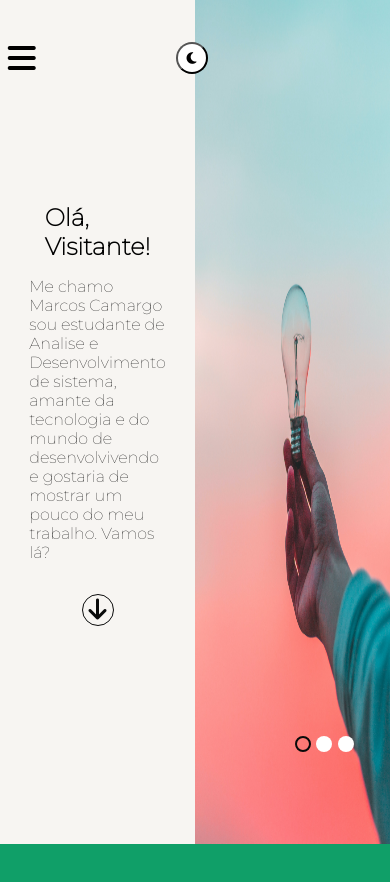
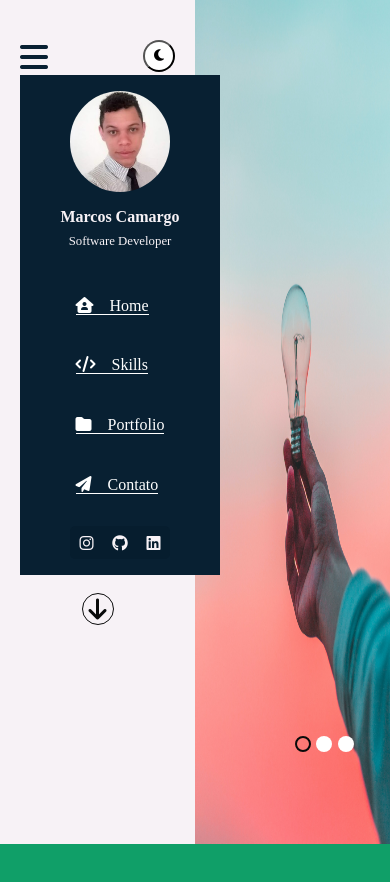
Before and after one commit to camargosproj/my-portfolio-website, a plain HTML site: page index.html in a window 390 px wide. Both pictures are taken after a click on the button 21 px from the left and 58 px from the top of the page. Shown: the top 882 px of the page. Drawn offline with Linux system fonts and the light colour scheme.

Commit message:
Mobile menu and bug fixes

```diff
--- a/assets/css/style.css
+++ b/assets/css/style.css
@@ -2,12 +2,12 @@
 :root{
     --sidebar-color: #082032;
     --sidebar-media-color: #061d2e;
-    --side-content-color: #F7F5F2;
+    --side-content-color: #f7f2f6;
     --sidebar-font-color: #fff;
     --dark-mode-color: #282828;
-    --profile-font-size: 1.5rem;
-    --profile-p-size: 1rem;
-    --nav-font-size: 1.5rem;
+    --profile-font-size: 1.1rem;
+    --profile-p-size: .8rem;
+    --nav-font-size: 1.3rem;
     --nav-social-size: 2.5rem;
     --h1-font-size: 2.5rem;
     --paragraph-font-size: 1.5rem;
@@ -22,9 +22,9 @@
     text-decoration: none;
     list-style: none;
     scroll-behavior: smooth;
-    font-family: 'Montserrat', sans-serif;
 }
 
+/* -- Section default styles -- */
 
 section{
     height: 100vh;
@@ -47,31 +47,46 @@ section{
 .hero-section{
     display: flex;
 }
+
+
+/* #region SIDEBAR*/
+.sidebar-container{
+    min-width: 12.5rem;
+    width: 15%;
+    height: 100vh;
+}
 .sidebar{
     width: 15%;
+    min-width: 12.5rem;
     height: 100vh;
+    min-height: 600px;
     background-color: var(--sidebar-color);
     display: flex;
     flex-direction: column;
     justify-content: space-around;
     align-items: center;
     position: fixed;
+    z-index: 1;
+    animation: sidebar-slide-in .8s ease-in-out;
+}
+
+@keyframes sidebar-slide-in{
+    0%{
+        transform: translateX(-100%);
+    }
+
+    100%{
+        transform: translateX(0);
+    }
 }
 
 /* -- Hamburguer Menu button -- */
 .hamburger-btn{
-    position: absolute;
-    top: 5%;
-    left: 2%;
-    cursor: pointer;
-    background: transparent;
-    border: none;
-    z-index: 2;
+    display: none;
 }
-.fa-bars{
-    color: #000;
-    font-size: 2rem;
-}
+
+
+
 /* -- Profile Container -- */
 
 .profile-container{
@@ -84,6 +99,7 @@ section{
     min-width: 150px;
 }
 .profile-container h4{
+    font-weight: bold;
     margin: 1rem 0 .5rem;
     font-size: var(--profile-font-size);
 }
@@ -107,14 +123,14 @@ section{
 }
 
 .navigation li{
-    margin: 2rem;
+    padding: 2rem;
     padding-bottom: .6rem;
-    border-bottom: #fff 1px solid;
 }
 
 .navigation a{
     color: #fff;
     font-size: var(--nav-font-size);
+    border-bottom: #fff 1px solid;
 }
 .navigation li:hover{
     transform: translateX(10px);
@@ -145,31 +161,15 @@ section{
     padding-bottom: 2rem;
     transition: all ease-in-out .2s;
 }
-
-@media screen and (max-width: 1430px) {
-    :root{
-        --profile-font-size: .8rem;
-        --profile-p-size: .6rem;
-        --nav-font-size: .8rem;
-        --nav-social-size: 1.5rem;
-        --h1-font-size: 2rem;
-        --paragraph-font-size: 1.2rem;
-    }
-    .navigation i{
-        margin-right: .2rem;
-    }
-
-}
-
+/* #endregion*/
 
 
 /* -- Hero section content -- */
 
 .side-content{
-    position: relative;
-    left: 15%;
-    width: 85%;
+    flex: 1;
     height: 100vh;
+    min-height: 600px;
     background-color: var(--side-content-color);
     display: flex;
     justify-content: center;
@@ -177,8 +177,8 @@ section{
 }
 .toggle-dark-button{
     position: absolute;
-    top: 5%;
-    left: 45%;
+    top: 40px;
+    right: 20px;
     background-color: #fff;
     border-radius: 50%;
     width: 2rem;
@@ -194,8 +194,11 @@ section{
     color: #fff;
 }
 
+
+
 .hero-image{
     height: 100vh;
+    min-height: 600px;
     width: 50%;
     position: relative;
 }
@@ -236,7 +239,7 @@ section{
     align-items: center;
     width: 50%;
     height: 100%;
-    padding: 2rem;
+    padding: 4rem;
     animation: text-animation .5s forwards;
 }
 .hero-text-container h1{
@@ -255,10 +258,11 @@ section{
 @keyframes text-animation{
     from{
         transform: translateY(20px);
+        opacity: 0;
+
     }
     to{
         opacity: 1;
-        transform: none;
     }
 }
 
@@ -298,21 +302,34 @@ section{
 @media screen and (max-width: 700px) {
 
     :root{
-        --profile-font-size: .7rem;
-        --profile-p-size: .5rem;
+        --profile-font-size: 1rem;
+        --profile-p-size: .8rem;
         --nav-font-size: 1rem;
         --nav-social-size: 2rem;
-        --nav-font-size: .8rem;
+        --nav-font-size: 1rem;
         --nav-social-size: 2.5rem;
         --h1-font-size: 1.5rem;
         --paragraph-font-size: 1rem;
     }
-    .sidebar{
+    .sidebar-container{
         display: none;
     }
 
+    .hamburger-btn{
+        display: block;
+        position: fixed;
+        top: 40px;
+        left: 20px;
+        cursor: pointer;
+        background: transparent;
+        border: none;
+        color: var(--sidebar-color);
+        font-size: 2rem;
+        z-index: 1;
+        transition: all .5s ease-in-out;
+    }
+
     .social-media{
-        flex-direction: column;
         font-size: .8rem;
         margin-bottom: 1rem;
     }
@@ -324,12 +341,16 @@ section{
     .navigation li{
         margin: 0;
     }
-    .navigation i{
-        display: none;
-    }
-    .side-content{
-        width: 100%;
-        left: 0;
+
+    .sidebar{
+        position: fixed;
+        top: 75px;
+        left: 20px;
+        min-height: 500px;
+        height: 50vh;
+        transition: all .3s ease-in-out;
+
     }
 
+
 }
--- a/assets/js/script.js
+++ b/assets/js/script.js
@@ -2,8 +2,10 @@ const darkToggle = document.getElementById("dark-mode-toggle");
 const toggleIcon = document.getElementById("toggle-icon");
 const slideBtn = document.getElementsByClassName("slide-btn");
 const imgSlide = document.getElementsByClassName("img-slide")[0];
-const sideBar = document.getElementsByClassName("sidebar")[0];
+const sideBar = document.getElementsByClassName("sidebar-container")[0];
 const sideContent = document.getElementsByClassName("side-content")[0];
+const toggleSideBarBtn = document.getElementById("toggle-sideBar");
+const hamburguerBtn = document.getElementsByClassName("hamburger-btn")[0];
 
 const toggleDarkMode = () => {
     darkToggle.classList.toggle("dark-mode");
@@ -32,15 +34,21 @@ const fetchSlide = async () => {
     imgSlide.src = response.url;
 }
 
+
 const toggleSideBar = () => {
-    if(sideBar.style.display === "none"){
-        sideBar.style.display = "flex";
-        sideContent.style.width = "85%";
-        sideContent.style.left = "15%";
-    }
-    else {
-        sideBar.style.display = "none";
-        sideContent.style.width = "100%";
-        sideContent.style.left = "0";
+    if(sideBar.classList.contains("sidebar-container")){
+        sideBar.classList.remove("sidebar-container");
+        sideBar.classList.add("sidebar-mobile");
+    }else{
+        sideBar.classList.remove("sidebar-mobile");
+        sideBar.classList.add("sidebar-container");
     }
 }
+
+window.addEventListener("resize",() => {
+    console.log(window.innerWidth);
+    if(window.innerWidth >= 700 && sideBar.classList.contains("sidebar-mobile")){
+        sideBar.classList.remove("sidebar-mobile");
+        sideBar.classList.add("sidebar-container");
+    }
+});
--- a/index.html
+++ b/index.html
@@ -11,7 +11,8 @@
 <body>
     <section class="home-section" id="home">
         <div class="hero-section">
-            <div class="sidebar active-sidebar">
+            <div class="sidebar-container">
+                <div class="sidebar">
                     <div class="profile-container">
                         <img src="assets/images/profile.jpg" alt="Foto de perfil no topo da barra de navegação vertical">
                         <h4>Marcos Camargo</h4>
@@ -31,13 +32,14 @@
                         <a href="https://www.linkedin.com/in/marcos-camargo-4b0671b2/" target="_blank"><i class="fa-brands fa-linkedin"></i></a>
                     </div>
                 </div>
+            </div>
 
             <div class="side-content" id="dark-mode-toggle">
-                <button onclick="toggleSideBar()" class="hamburger-btn"><i class="fa-solid fa-bars"></i></button>
+                <button onclick="toggleSideBar()" class="hamburger-btn"><i id="toggle-sideBar" class="fa-solid fa-bars"></i></button>
+                <div class="hero-text-container">
                     <button class="toggle-dark-button" onclick="toggleDarkMode()"><i id="toggle-icon" class="fa-solid fa-moon"></i></button>
-                <div class="hero-text-container">
                     <h1 class="hero-text-title">Olá, Visitante!</h1>
-                    <p class="hero-text">Me chamo Marcos Camargo sou estudante de Analise e Desenvolvimento de sistema, amante da tecnologia e do mundo de desenvolvivendo e gostaria de mostrar um pouco do meu trabalho. Vamos lá?</p>
+                    <p class="hero-text">Me chamo Marcos Camargo, sou estudante de Analise e Desenvolvimento de sistema, apaixonado por tecnologia e do mundo de desenvolvivendo e gostaria de mostrar um pouco do meu trabalho. Vamos lá?</p>
                     <div class="scroll-next-section">
                         <a href="#skills"><i class="fa-solid fa-arrow-down"></i></a>
                     </div>
```
Lines whose indentation alone changed are shown as unchanged.
